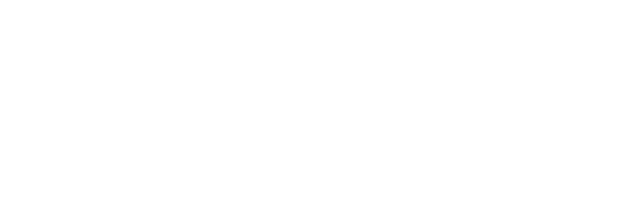
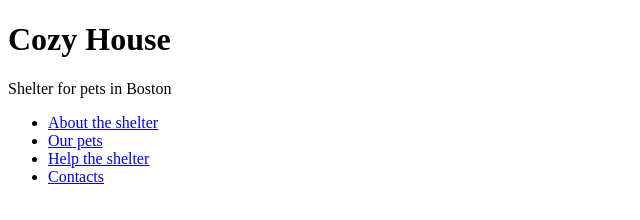
Before and after one commit to Yuliya0503/RS-School, a plain HTML site: page shelter/pages/main/index.html in a window 1280 px wide. Shown: the whole page, without its empty margins (0-640 px from the left). Drawn offline with Linux system fonts and the light colour scheme.

Commit message:
feat: add header

```diff
--- a/shelter/pages/main/index.html
+++ b/shelter/pages/main/index.html
@@ -4,9 +4,22 @@
   <meta charset="UTF-8">
   <meta http-equiv="X-UA-Compatible" content="IE=edge">
   <meta name="viewport" content="width=device-width, initial-scale=1.0">
-  <title>Document</title>
+  <title>Shelter</title>
 </head>
-<body>
-
+<body class="body">
+  <header class="header">
+    <div class="logo-wrapper">
+      <h1 class="logo">Cozy House</h1>
+      <p class="logo-description">Shelter for pets in Boston</p>
+    </div>
+    <nav class="navigatior-wrapper">
+      <ul class="navigator">
+        <li class="navigator-link"><a href="#">About the shelter</a></li>
+        <li class="navigator-link"><a href="#">Our pets</a></li>
+        <li class="navigator-link"><a href="#">Help the shelter</a></li>
+        <li class="navigator-link"><a href="#">Contacts</a></li>
+      </ul>
+    </nav>
+  </header>
 </body>
 </html>
```
